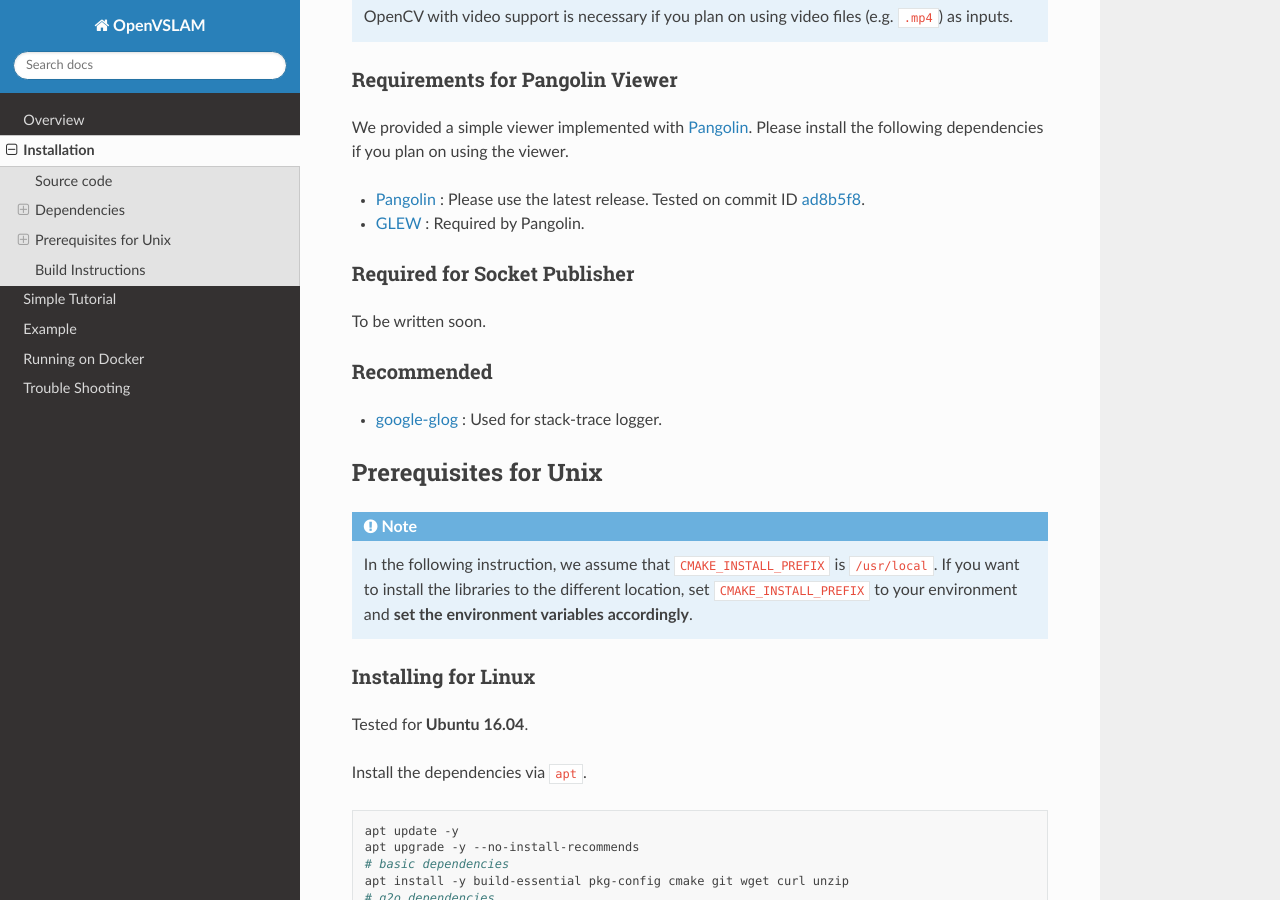
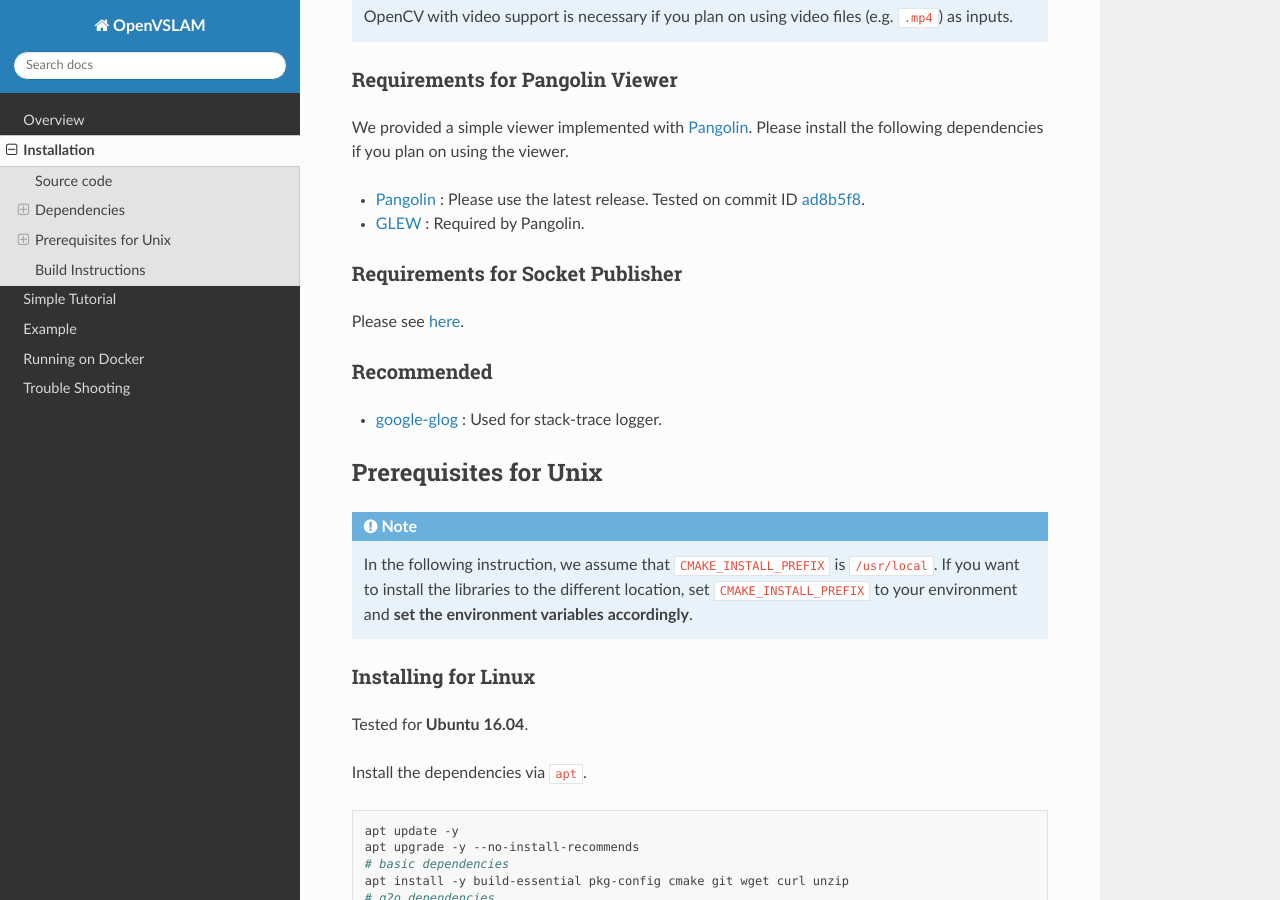
Before and after one commit to xdspacelab/openvslam, a Sphinx documentation site: the page built from docs/installation.rst, in a window 1280 px wide and 900 px high, scrolled down 987 px. Built offline with Sphinx 7.4.7 and the Read the Docs theme 2.0.0, drawn with Linux system fonts in a browser that asks for light colours.

Commit message:
Add a link for the browser-based viewer

```diff
--- a/docs/installation.rst
+++ b/docs/installation.rst
@@ -64,10 +64,10 @@
 
 * `GLEW <http://glew.sourceforge.net/>`_ : Required by Pangolin.
 
-Required for Socket Publisher
-^^^^^^^^^^^^^^^^^^^^^^^^^^^^^
+Requirements for Socket Publisher
+^^^^^^^^^^^^^^^^^^^^^^^^^^^^^^^^^
 
-To be written soon.
+Please see `here <https://github.com/xdspacelab/openvslam-viewer>`__.
 
 Recommended
 ^^^^^^^^^^^
```
